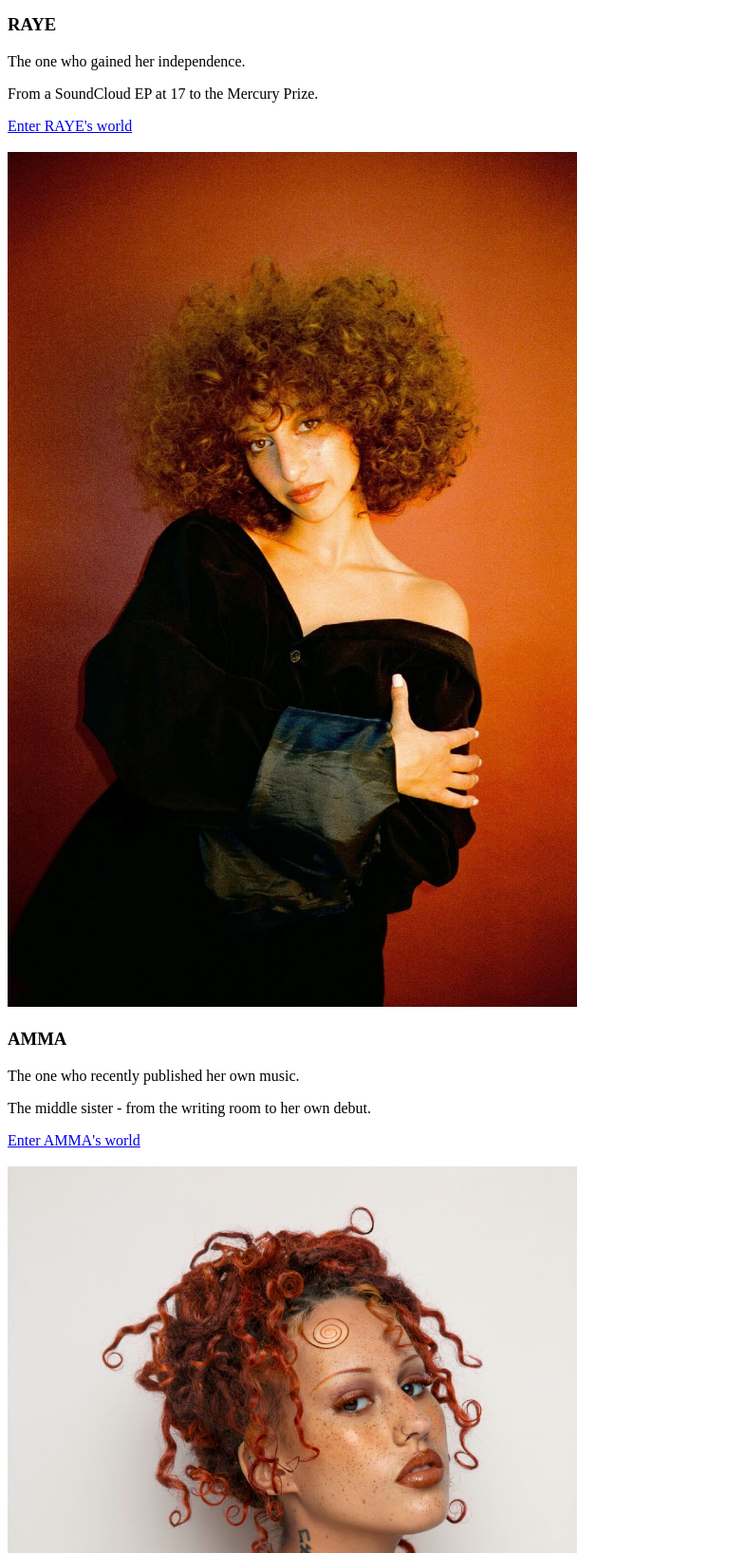
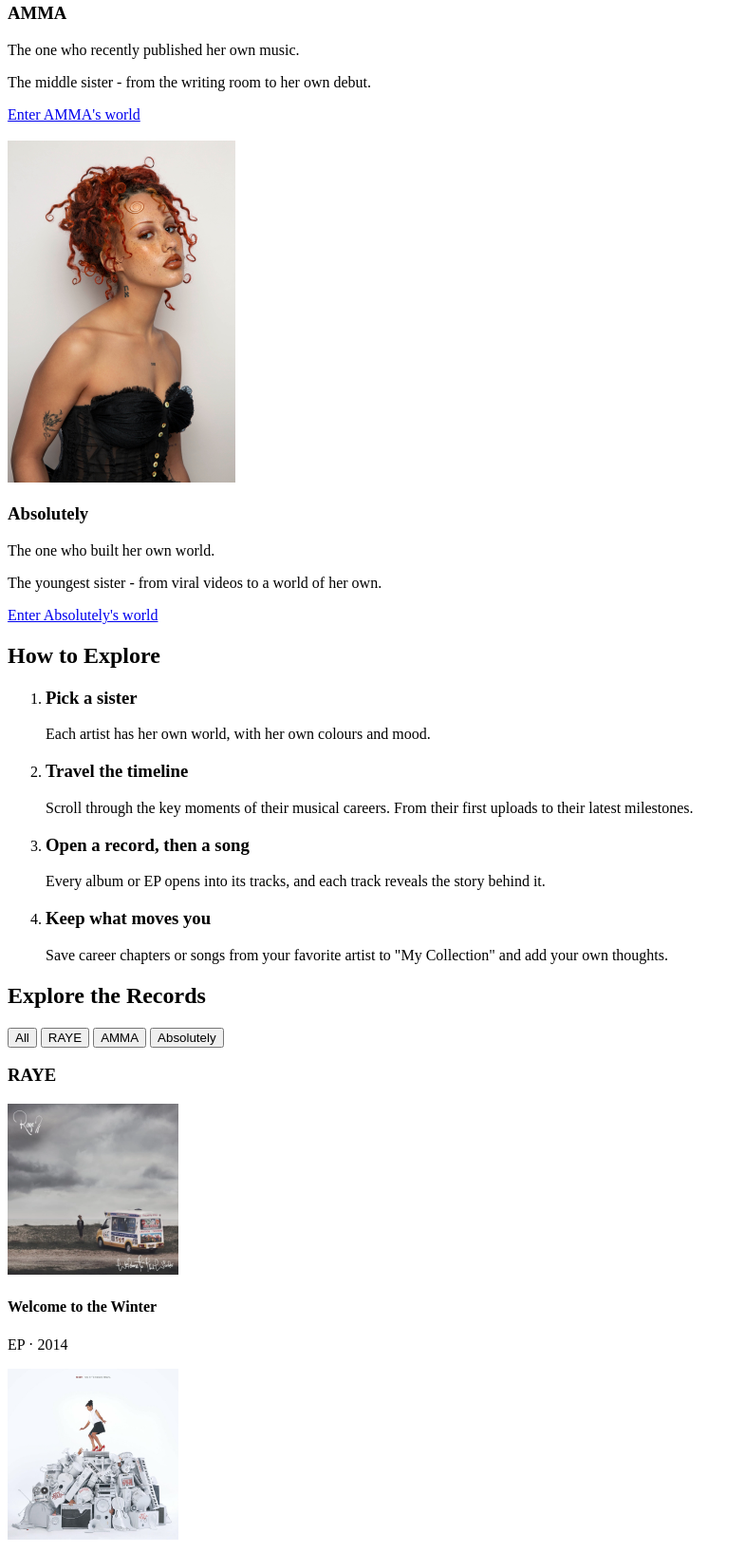
Before and after one commit to Annika-Ostendorp/beyond-the-music, a plain HTML site: page static-site/index.html in a window 1280 px wide. Shown: the part 1165-2800 px from the top of the page at 95% size, without its empty margins (0-785 px from the left). Drawn offline with Linux system fonts and the light colour scheme.

Commit message:
Add record covers to RAYE section in index.html & reference them in README

```diff
--- a/static-site/index.html
+++ b/static-site/index.html
@@ -34,10 +34,10 @@
 
         <article>
           <img
-            src="images/raye-portrait.jpg"
+            src="images/raye-portrait.png"
             alt="RAYE smiling on stage in a red dress"
-            width="600"
-            height="900"
+            width="240"
+            height="360"
           />
 
           <h3>RAYE</h3>
@@ -50,10 +50,10 @@
 
         <article>
           <img
-            src="images/amma-portrait.jpg"
+            src="images/amma-portrait.png"
             alt="Portrait of AMMA with curly hair against an orange background"
-            width="600"
-            height="900"
+            width="240"
+            height="360"
           />
 
           <h3>AMMA</h3>
@@ -66,10 +66,10 @@
 
         <article>
           <img
-            src="images/absolutely-portrait.jpeg"
+            src="images/absolutely-portrait.png"
             alt="Portrait of Absolutely with red curls and a black corset"
-            width="600"
-            height="900"
+            width="240"
+            height="360"
           />
 
           <h3>Absolutely</h3>
@@ -126,16 +126,36 @@
 
           <div>
             <article>
+              <img
+                src="images/raye-winter.png"
+                alt="Cover of RAYE's Welcome to the Winter EP, showing an ice cream van under a cloudy sky"
+                width="180"
+                height="180"
+              />
+
               <h4>Welcome to the Winter</h4>
               <p>EP · 2014</p>
             </article>
 
             <article>
+              <img
+                src="images/raye-blues.png"
+                alt="Cover of RAYE's My 21st Century Blues album, showing RAYE standing on white musical instruments"
+                width="180"
+                height="180"
+              />
+
               <h4>My 21st Century Blues</h4>
               <p>Studio Album · 2023</p>
             </article>
 
             <article>
+              <img
+                src="images/raye-hope.png"
+                alt="Cover of RAYE's This Music May Contain Hope album, showing a RAYE beneath storm clouds"
+                width="180"
+                height="180"
+              />
               <h4>THIS MUSIC MAY CONTAIN HOPE.</h4>
               <p>Studio Album · 2026</p>
               <a href="items/raye-hope.html">Explore the Record</a>
```
Also changed, not shown: README.md, static-site/images/absolutely-portrait.png (renamed from static-site/images/absolutely-portrait.jpeg), static-site/images/amma-portrait.png (renamed from static-site/images/amma-portrait.jpg), static-site/images/raye-blues.png (added), static-site/images/raye-hope.png (added), static-site/images/raye-portrait.png (renamed from static-site/images/raye-portrait.jpg), static-site/images/raye-winter.png (added).
